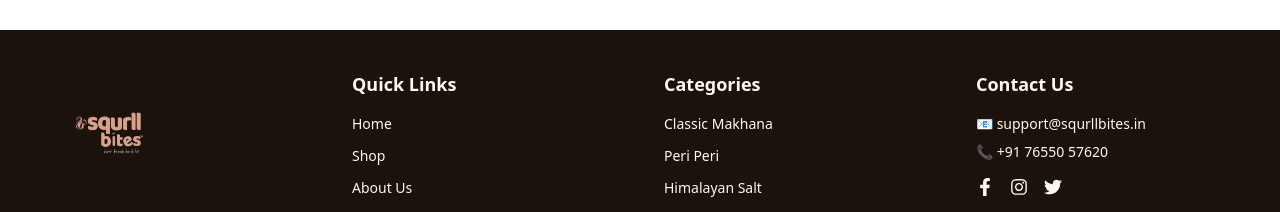
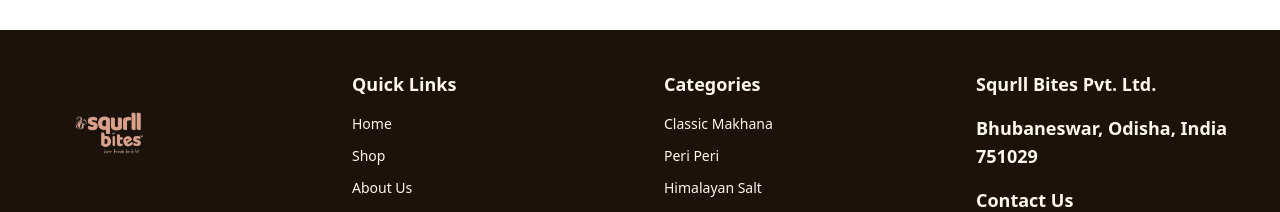
Before and after one commit to vikasya7/e-com, a React (Vite) app: page / in a window 1280 px wide. Shown: the part 2202-2414 px from the top of the page. Built offline with nearby package versions, Linux system fonts and the light colour scheme; no server answers.

Commit message:
address added

```diff
--- a/src/components/Footer.jsx
+++ b/src/components/Footer.jsx
@@ -75,6 +75,15 @@
 
     {/* CONTACT */}
     <div>
+
+       <h2 className="text-lg font-semibold mb-4">
+        Squrll Bites Pvt. Ltd.
+      </h2>
+
+       <h2 className="text-lg font-semibold mb-4">
+        Bhubaneswar, Odisha, India 751029
+      </h2>
+
       <h2 className="text-lg font-semibold mb-4">
         Contact Us
       </h2>
```
